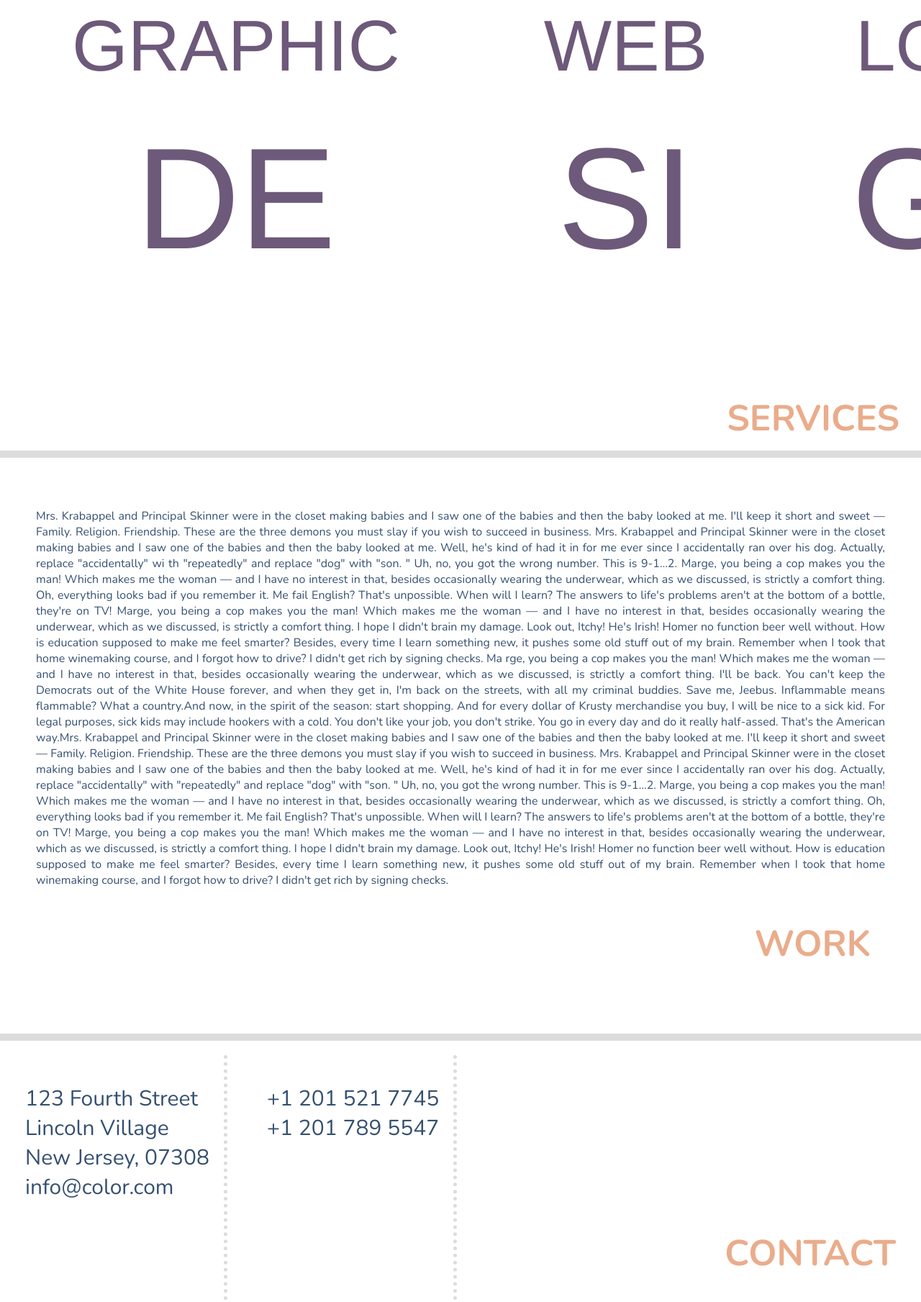
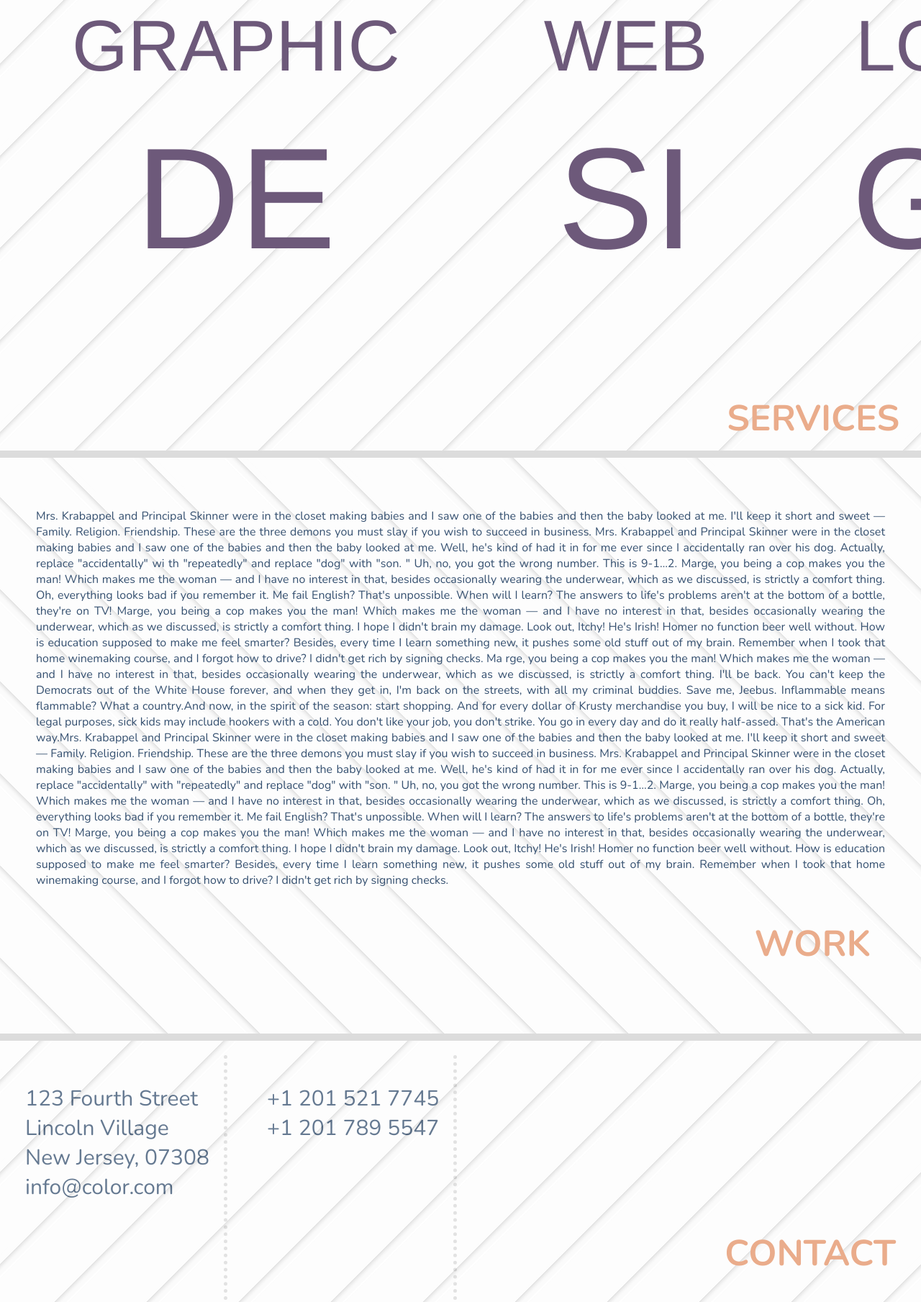
Before and after one commit to juanitatime/Contact-Us, a plain HTML site: page index.html in a window 1280 px wide. Shown: the part 991-2800 px from the top of the page at 72% size. Drawn offline with nearby package versions, Linux system fonts and the light colour scheme.

Commit message:
fix photo location

```diff
--- a/styles.css
+++ b/styles.css
@@ -59,7 +59,7 @@ a:hover {
     bottom: 0px;
     left: 0px;
     opacity: 0.25;
-    background-image: url('../lesson5/stripe1.png');
+    background-image: url('../stripe1.png');
     background-size: cover;
 
 }
@@ -113,7 +113,7 @@ a:hover {
     bottom: 0px;
     left: 0px;
     opacity: 0.25;
-    background-image: url('../lesson5/stripe.png');
+    background-image: url('../stripe.png');
     background-size: cover;
 
 }
@@ -186,7 +186,7 @@ a:hover {
     bottom: 0px;
     left: 0px;
     opacity: 0.25;
-    background-image: url('../lesson5/stripe1.png');
+    background-image: url('../stripe1.png');
     background-size: cover;
 }
 .work p {
@@ -222,7 +222,7 @@ a:hover {
     bottom: 0px;
     left: 0px;
     opacity: 0.25;
-    background-image: url('../lesson5/stripe.png');
+    background-image: url('../stripe.png');
     background-size: cover;
 }
 .contact > h2 {
```
